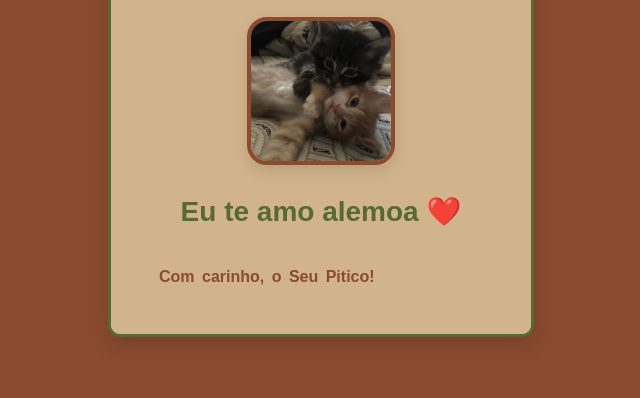
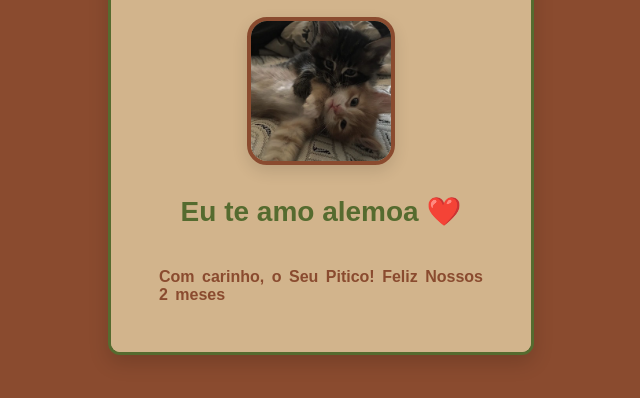
Before and after one commit to mercuriohg/surpresa, a plain HTML site: page descubra.html in a window 1280 px wide. Both pictures are taken after a click on the element 640 px from the left and 96 px from the top of the page. Shown: the part 132-530 px from the top of the page, without its empty margins (319-959 px from the left). Drawn offline with Linux system fonts and the light colour scheme.

Commit message:
Update descubra.html

```diff
--- a/descubra.html
+++ b/descubra.html
@@ -84,7 +84,7 @@ p {
             <img src="imgcoisas/cats.jpg" alt="Gatinho fofo">
         </div>
         <h1>Eu te amo alemoa ❤️</h1>
-        <p>Com carinho, o Seu Pitico!</p>
+        <p>Com carinho, o Seu Pitico! Feliz Nossos 2 meses</p>
     </div>
 </div>
 
```
